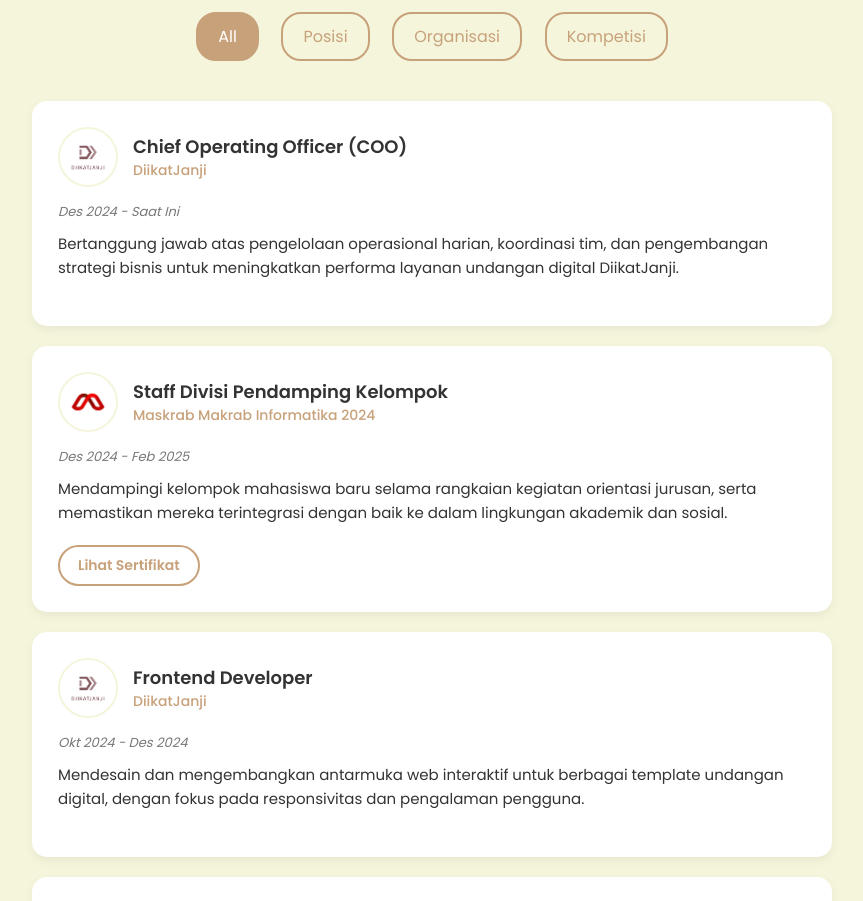
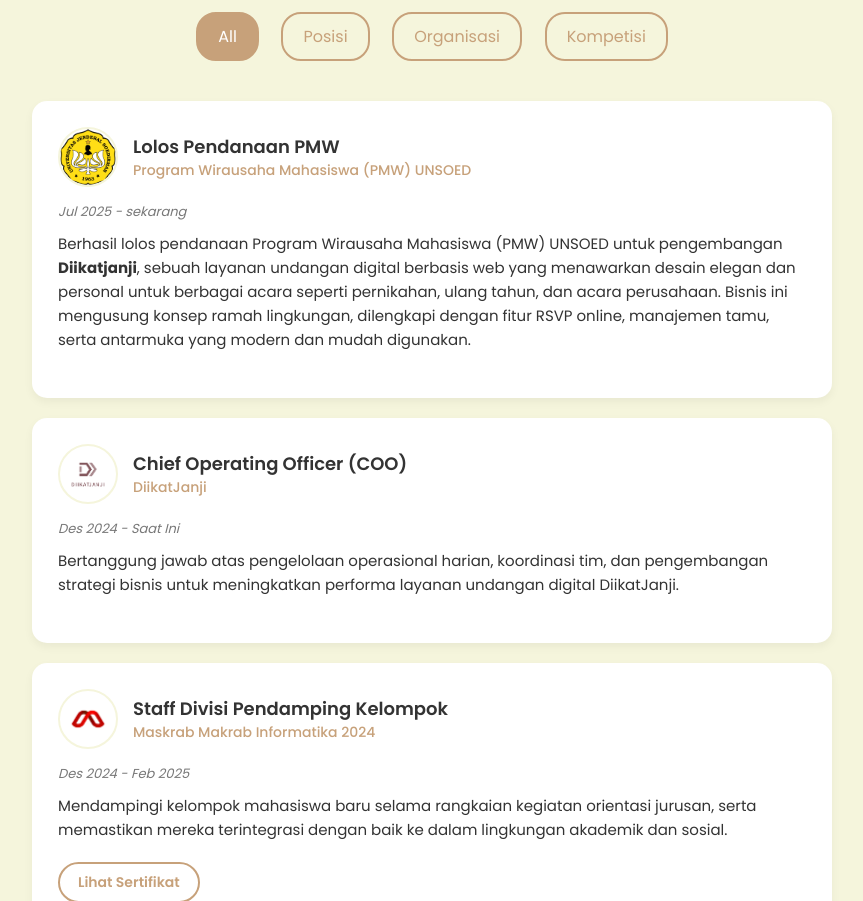
Before and after one commit to Sesajeng/Portofolio, a plain HTML site: page index.html in a window 1280 px wide. Shown: the part 3972-4873 px from the top of the page, without its empty margins (208-1071 px from the left). Drawn offline with nearby package versions, Linux system fonts and the light colour scheme.

Commit message:
perubahan

```diff
--- a/index.html
+++ b/index.html
@@ -444,6 +444,30 @@
       </div>
 
       <div class="experience-container reveal">
+         <!-- Pengalaman 2 -->
+       <div class="experience-card" data-category="Kompetisi">
+  <div class="card-header">
+    <img
+      src="images/Logo_Unsoed.png"
+      onerror="this.src='https://placehold.co/80x80/c7a17a/F5F5DC?text=MM'"
+      alt="Logo UNSOED"
+    />
+    <div class="card-title">
+      <h3>Lolos Pendanaan PMW</h3>
+      <p>Program Wirausaha Mahasiswa (PMW) UNSOED</p>
+    </div>
+  </div>
+  <div class="card-body">
+    <p class="date">Jul 2025 - sekarang</p>
+    <p class="description">
+      Berhasil lolos pendanaan Program Wirausaha Mahasiswa (PMW) UNSOED untuk pengembangan <strong>Diikatjanji</strong>, sebuah layanan undangan digital berbasis web yang menawarkan desain elegan dan personal untuk berbagai acara seperti pernikahan, ulang tahun, dan acara perusahaan. Bisnis ini mengusung konsep ramah lingkungan, dilengkapi dengan fitur RSVP online, manajemen tamu, serta antarmuka yang modern dan mudah digunakan.
+    </p>
+  </div>
+  <div class="card-footer">
+  </div>
+</div>
+
+
         <!-- Pengalaman 1 -->
         <div class="experience-card" data-category="posisi">
           <div class="card-header">
```
Also changed, not shown: images/Logo_Unsoed.png (added).
